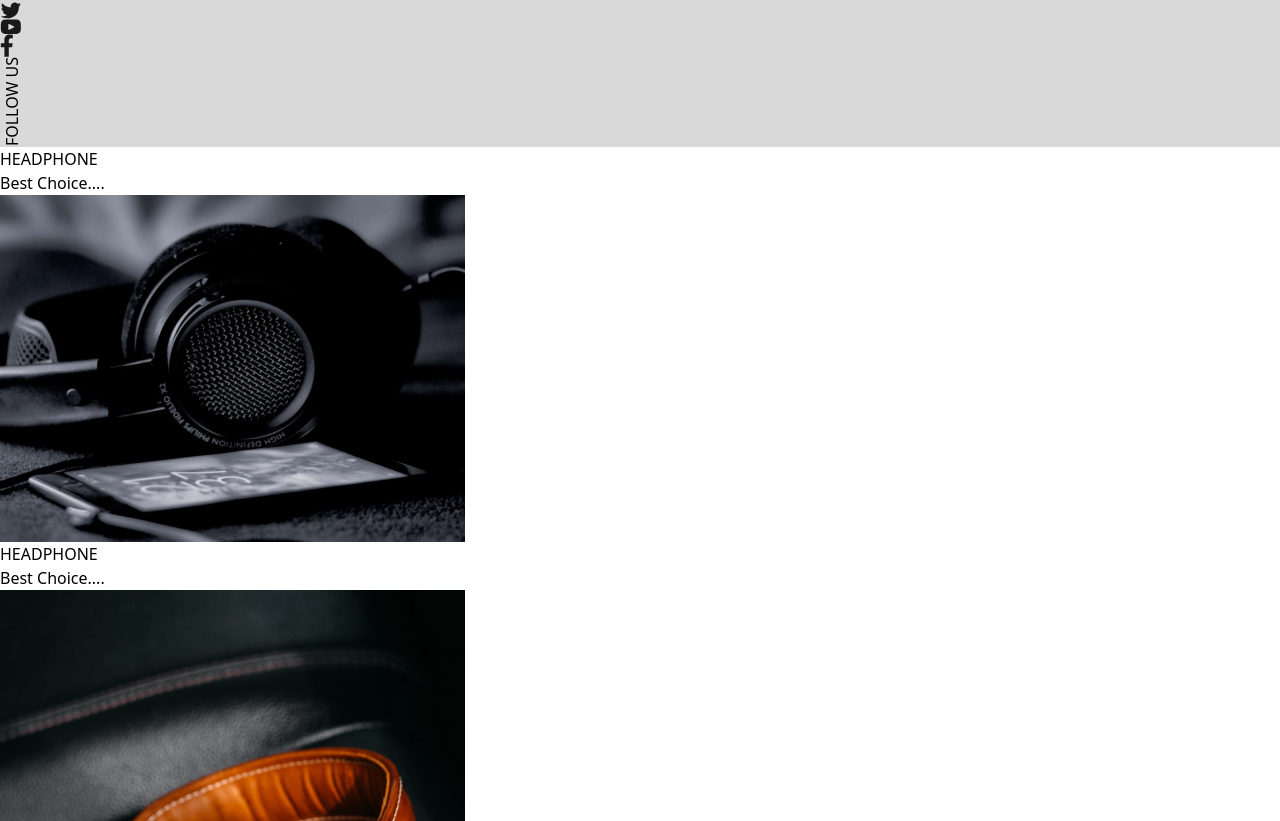
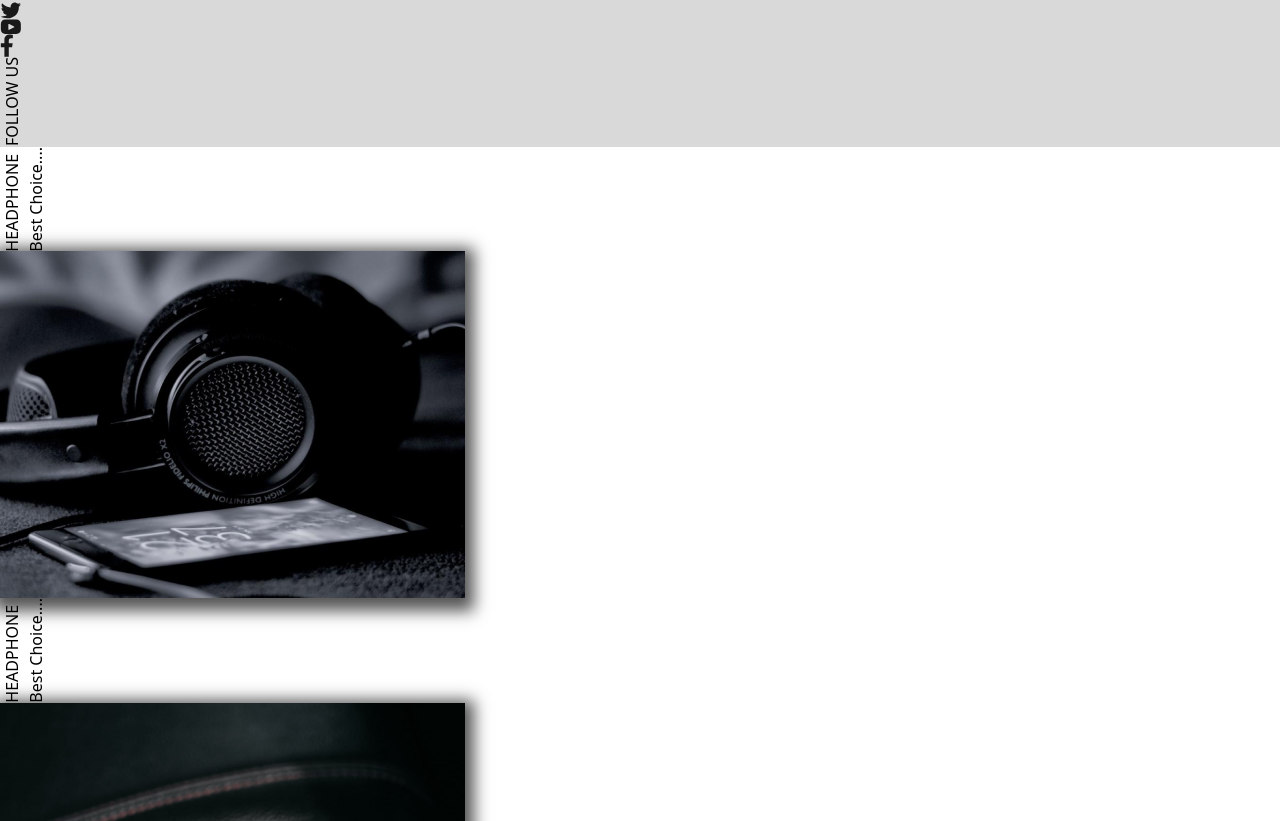
Before and after one commit to masudrahman-dev/music-buddy-practice, a React (Vite) app: page / in a window 1280 px wide. Shown: the part 759-1580 px from the top of the page. Built offline with nearby package versions, Linux system fonts and the light colour scheme.

Commit message:
solve card problem

```diff
--- a/src/components/Card.tsx
+++ b/src/components/Card.tsx
@@ -1,35 +1,42 @@
-const Card = ({ url }) => {
-  const textDesign = {
+import React from 'react';
+
+interface CardProps {
+  url: string;
+}
+
+const Card: React.FC<CardProps> = ({ url }) => {
+  const textDesign: React.CSSProperties = {
+    // position: "absolute",
+    // bottom: 0,
+    // left: 0,
+    // display: "flex",
+    // flexDirection: "column",
+    // alignItems: "flex-start",
+    // marginLeft: '-6rem',
     writingMode: "vertical-rl",
     transform: "rotate(180deg)",
+
   };
+
   return (
-    <div className="flex ">
-      <div className="rotate-[-90deg] border -mr-[50px] mt-[240px]">
-        <h1>HEADPHONE</h1>
-        <p>Best Choice....</p>
+    <div
+      className="relative flex justify-center gap-3 border border-gray-500"
+      style={{ position: "relative" }}
+    >
+      <div style={textDesign}>
+        <h1 className="text-5xl font-bold">HEADPHONE</h1>
+        <p className="text-2xl font-semibold">Best Choice....</p>
       </div>
-      <img  src={url} alt="" />
+      <div>
+        <img
+          className="w-full"
+          style={{ boxShadow: "#000000ab 1px 5px 15px 8px" }}
+          src={url}
+          alt=""
+        />
+      </div>
     </div>
   );
 };
 
 export default Card;
-
-{
-  /* <div className=" flex gap-3 border border-gray-500  ">
-<h1 className="text-5xl font-bold " style={textDesign}>
-  HEADPHONE
-</h1>
-<p className="text-2xl font-semibold" style={textDesign}>
-  Best Choice....
-</p>
-<div>
-  <img
-    style={{ boxShadow: "#000000ab 1px 5px 15px 8px" }}
-    src={url}
-    alt=""
-  />
-</div>
-</div> */
-}
--- a/src/sections/Posts/Posts.tsx
+++ b/src/sections/Posts/Posts.tsx
@@ -13,9 +13,8 @@ import Card from "../../components/Card";
 const Posts = () => {
   return (
     <>
-      <div className="flex justify-center my-10">
-      </div>
-      <div className="grid grid-cols-3 gap-7 justify-center items-center max-w-[1605.68px] mx-auto mt-[75px]">
+      <div className="flex justify-center my-10"></div>
+      <div className="grid grid-cols-1 md:grid-cols-2  lg:grid-cols-3 gap-7 justify-center items-center max-w-[1605.68px] mx-auto mt-[75px]">
         <Card url={img1} />
         <Card url={img2} />
         <Card url={img3} />
@@ -25,7 +24,6 @@ const Posts = () => {
         <Card url={img7} />
         <Card url={img8} />
         <Card url={img9} />
-
       </div>
     </>
   );
```
Lines whose indentation alone changed are shown as unchanged.
